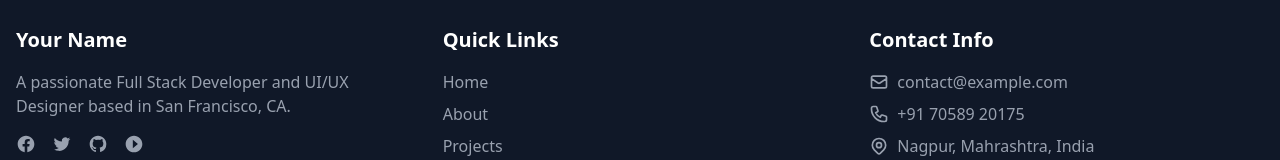
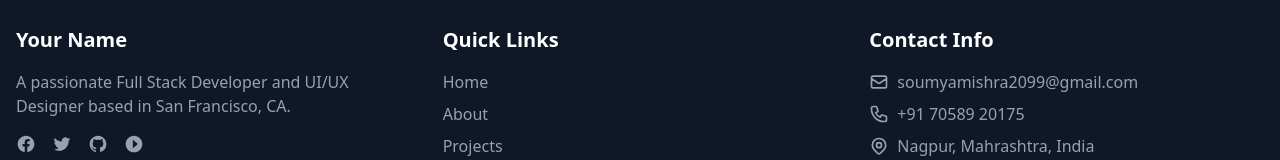
Before and after one commit to Whiiteee/Portfolio-App, a Next.js app: page / in a window 1280 px wide. Shown: the part 5065-5225 px from the top of the page. Built offline with nearby package versions, Linux system fonts and the light colour scheme.

Commit message:
Update Footer component with personal information

```diff
--- a/components/Footer.js
+++ b/components/Footer.js
@@ -70,7 +70,7 @@ export default function Footer() {
                   <path strokeLinecap="round" strokeLinejoin="round" strokeWidth={2} d="M3 8l7.89 5.26a2 2 0 002.22 0L21 8M5 19h14a2 2 0 002-2V7a2 2 0 00-2-2H5a2 2 0 00-2 2v10a2 2 0 002 2z" />
                 </svg>
                 <a href="mailto:contact@example.com" className="text-gray-400 hover:text-white transition-colors">
-                  contact@example.com
+                  soumyamishra2099@gmail.com
                 </a>
               </li>
               <li className="flex items-center">
```
